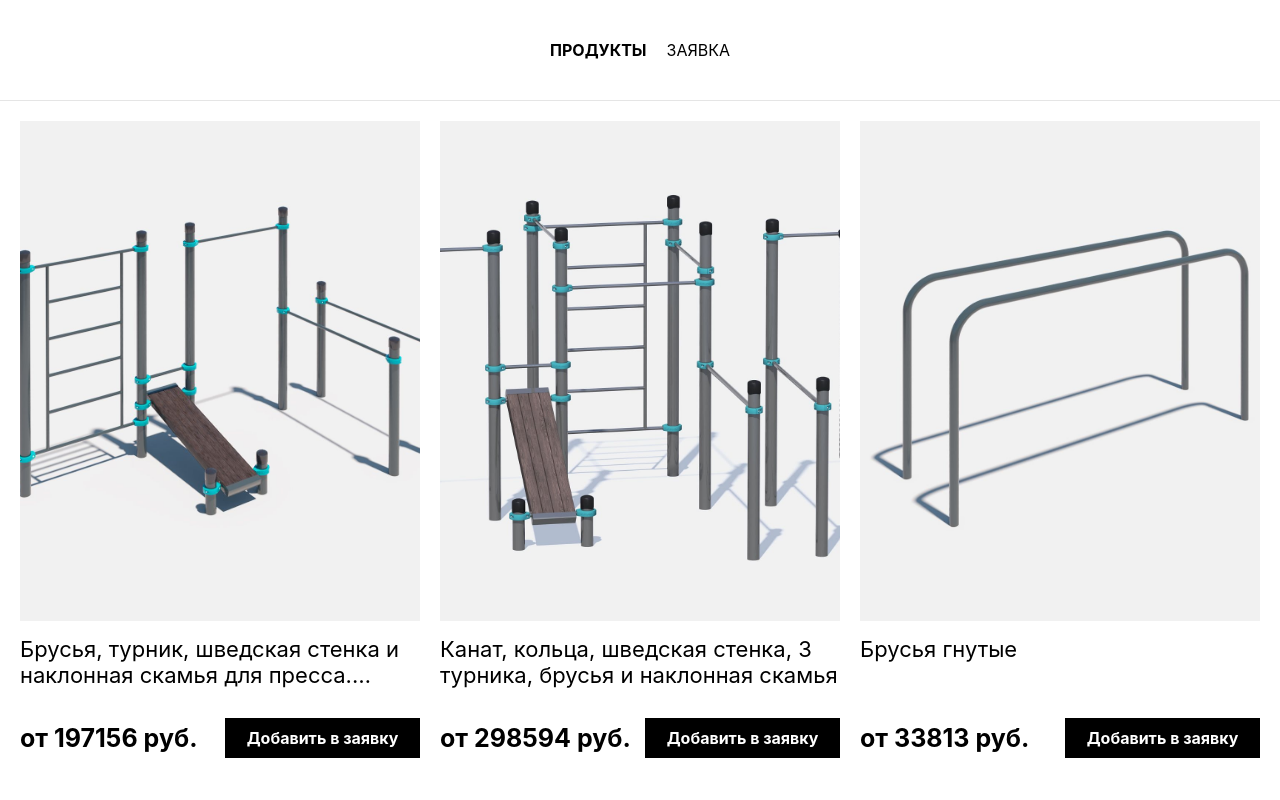
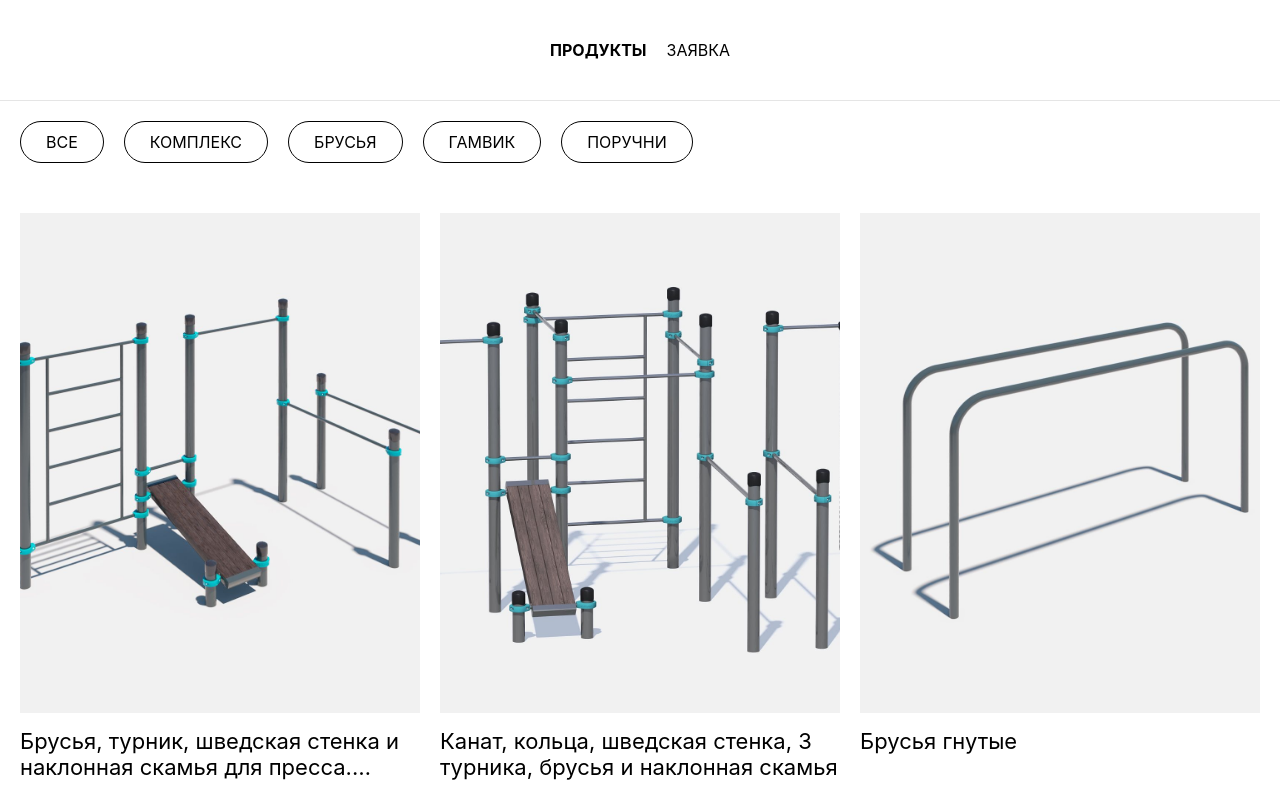
Before and after one commit to rjadyshkom/shopping-cart-demo, a React (Create React App) app: page / in a window 1280 px wide. Shown: the top 800 px of the page. Built offline with nearby package versions, Linux system fonts and the light colour scheme.

Commit message:
feat: basic category filter

```diff
--- /dev/null
+++ b/src/components/UI/filter/Filter.jsx
@@ -0,0 +1,33 @@
+import React, { useEffect } from 'react';
+import classes from './Filter.module.css';
+
+export const Filter = ({ products, setItems, activeCategory, setActiveCategory }) => {
+  const chips = [...new Set(Object.values(products).map((label) => label.category))];
+  chips.unshift('Все');
+
+  const filter = (category) => {
+    const filtered = Object.values(products).filter((product) => product.category.includes(category));
+    setActiveCategory(category);
+    setItems(filtered);
+  };
+
+  useEffect(() => {
+    if (activeCategory.toLocaleLowerCase() === 'все') {
+      setItems(products);
+    }
+  }, [activeCategory, products, setItems]);
+
+  return (
+    <div className={classes.container}>
+      {chips.map((category, key) => (
+        <span
+          className={activeCategory === category ? `${classes.label} ${classes.active}` : classes.label}
+          key={key}
+          onClick={() => filter(category)}
+        >
+          {category}
+        </span>
+      ))}
+    </div>
+  );
+};
--- /dev/null
+++ b/src/components/UI/filter/Filter.module.css
@@ -0,0 +1,28 @@
+.chips {
+    padding: 10px 20px;
+    font-size: 16px;
+    text-transform: uppercase;
+    background-color: transparent;
+    border: 1px solid #000;
+    border-radius: 10px;
+}
+
+.container {
+    display: flex;
+    gap: 20px;
+    grid-column: 1/4;
+}
+
+.label {
+    padding: 10px 25px;
+    border: 1px solid #000;
+    text-transform: uppercase;
+    border-radius: 50px;
+    color: #000;
+    cursor: pointer;
+}
+
+.active {
+    border-color: red;
+    color: red;
+}
--- a/src/helpers/constants.js
+++ b/src/helpers/constants.js
@@ -9,8 +9,7 @@ export const requestFormInitialValues = { cartName: '', cartEmail: '', cartPhone
 export const onStateSuccess = 'Успешно!';
 export const onStateError = 'Ошибка!';
 
-export const data = {
-  products: {
+export const products = {
   one: {
     id: 1,
     image: productOneImage,
@@ -18,6 +17,8 @@ export const data = {
     description:
       'Брусья, турник, шведская стенка и наклонная скамья для пресса. Описание, которое не помещается в контейнер',
     price: 197156,
+    category: 'Комплекс',
+    all: true
   },
   two: {
     id: 2,
@@ -25,6 +26,7 @@ export const data = {
     name: 'Воркаут-комплекс 2',
     description: 'Канат, кольца, шведская стенка, 3 турника, брусья и наклонная скамья',
     price: 298594,
+    category: 'Комплекс',
   },
   three: {
     id: 3,
@@ -32,6 +34,7 @@ export const data = {
     name: 'Тренажёр 1',
     description: 'Брусья гнутые',
     price: 33813,
+    category: 'Брусья',
   },
   four: {
     id: 4,
@@ -39,6 +42,7 @@ export const data = {
     name: 'Тренажёр 2',
     description: 'Гамвик',
     price: 390063,
+    category: 'Гамвик',
   },
   five: {
     id: 5,
@@ -46,6 +50,7 @@ export const data = {
     name: 'Воркаут-комплекс 3',
     description: 'Воркаут-комплекс: 23 турника и 2 рукохода. Описание, которое не помещается в контейнер',
     price: 558656,
+    category: 'Комплекс',
   },
   six: {
     id: 6,
@@ -53,7 +58,7 @@ export const data = {
     name: 'Тренажёр 3',
     description: 'Вертикальные поручни для колясочников',
     price: 47438,
-    },
+    category: 'Поручни',
   },
 };
 
--- a/src/pages/products/Products.jsx
+++ b/src/pages/products/Products.jsx
@@ -1,15 +1,24 @@
-import React, { useContext } from 'react';
+import React, { useContext, useState } from 'react';
 import classes from './Products.module.css';
 import { ProductCard } from '../../components/UI/product-card/ProductCard';
-import { data } from '../../helpers/constants';
+import { products } from '../../helpers/constants';
 import { AppContext } from '../../services/appContext';
+import { Filter } from '../../components/UI/filter/Filter';
 
 export const Products = () => {
   const { cartItems, onAdd, onRemove } = useContext(AppContext);
-  const { products } = data;
+  const [items, setItems] = useState(products);
+  const [activeCategory, setActiveCategory] = useState('все');
+
   return (
     <section className={classes.container}>
-      {Object.values(products).map((product) => (
+      <Filter
+        products={products}
+        setItems={setItems}
+        activeCategory={activeCategory}
+        setActiveCategory={setActiveCategory}
+      />
+      {Object.values(items).map((product) => (
         <ProductCard
           key={product.id}
           image={product.image}
--- a/src/pages/products/Products.module.css
+++ b/src/pages/products/Products.module.css
@@ -5,5 +5,4 @@
     display: grid;
     grid-template-columns: repeat(3, 1fr);
     gap: 50px 20px;
-    min-height: 100vh;
 }
```
Lines whose indentation alone changed are shown as unchanged.
